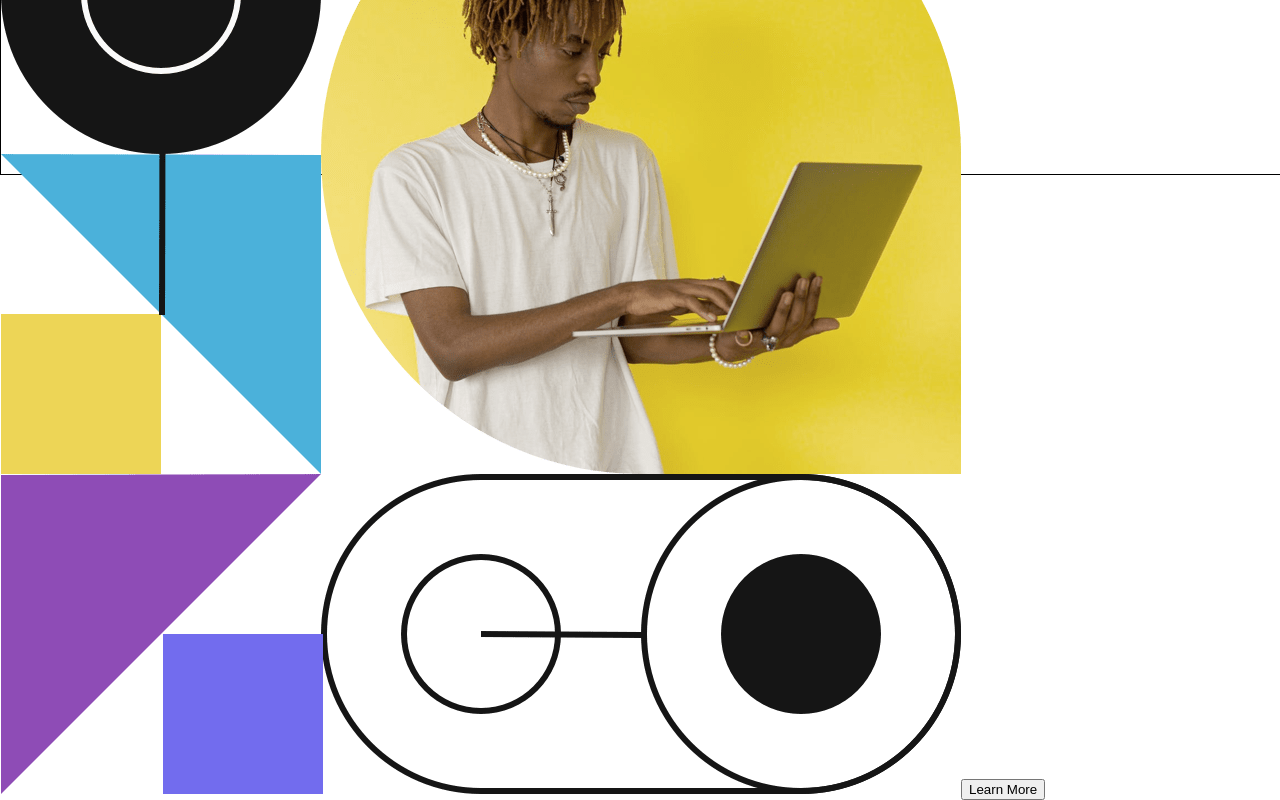
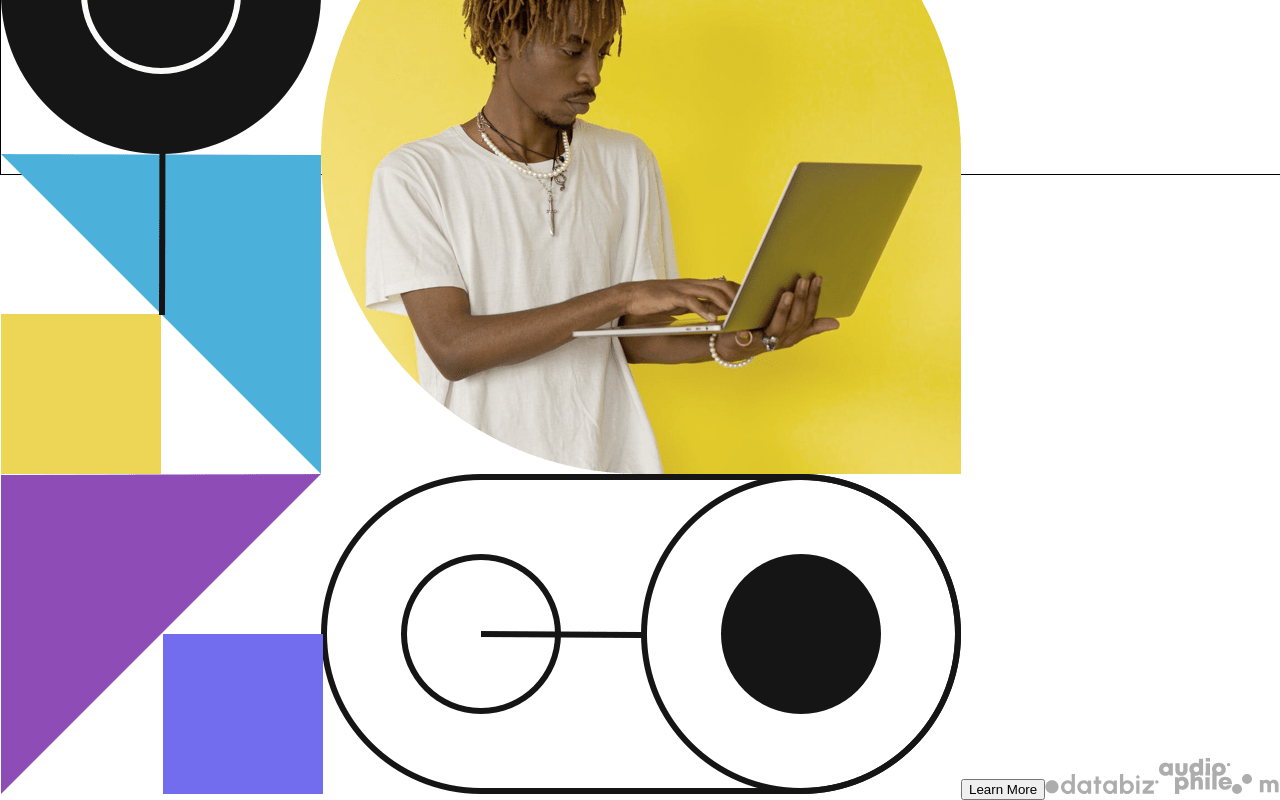
Before and after one commit to PieterJanDelbecke/intro-dropdown-react, a React (Create React App) app: page / in a window 1280 px wide. Shown: the part 627-1427 px from the top of the page. Built offline with nearby package versions, Linux system fonts and the light colour scheme.

Commit message:
addition of svgs

```diff
--- a/src/pages/homePage.jsx
+++ b/src/pages/homePage.jsx
@@ -1,5 +1,9 @@
 import NavBar from "../components/menuBar"
 import imageDesktop from '../imagesSvg/image-hero-desktop.png'
+import databizImg from '../imagesSvg/client-databiz.svg'
+import audiophileImg from '../imagesSvg/client-audiophile.svg'
+import meetImg from '../imagesSvg/client-meet.svg'
+import makerImg from '../imagesSvg/client-maker.svg'
 
 
 const HomePage = () => {
@@ -13,6 +17,11 @@ const HomePage = () => {
             </p>
             <img src={imageDesktop} alt='desktop' />
             <button>Learn More</button>
+            <img src={databizImg} alt='databix' />
+            <img src={audiophileImg} alt='audiophile' />
+            <img src={meetImg} alt='meet' />
+            <img src={makerImg} alt='maker' />
+
         </>
     )
 }
```
